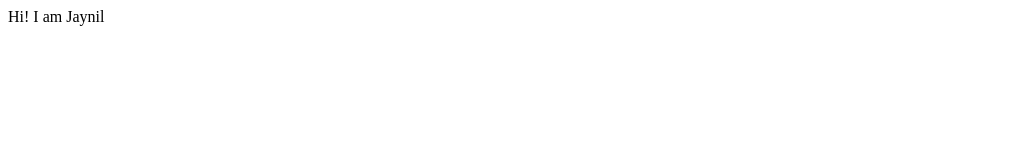
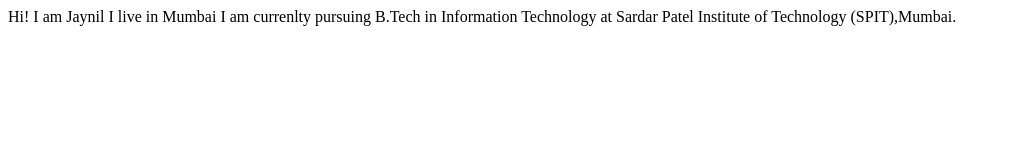
Before and after one commit to Jaynil1611/Portfolio-Website, a plain HTML site: page index.html in a window 1280 px wide. Shown: the whole page, without its empty margins (0-1011 px from the left). Drawn offline with Linux system fonts and the light colour scheme.

Commit message:
feat: added my college details

```diff
--- a/index.html
+++ b/index.html
@@ -7,5 +7,7 @@
 </head>
 <body>
     Hi! I am Jaynil
+    I live in Mumbai
+    I am currenlty pursuing B.Tech in Information Technology at Sardar Patel Institute of Technology (SPIT),Mumbai.
 </body>
 </html>
```
